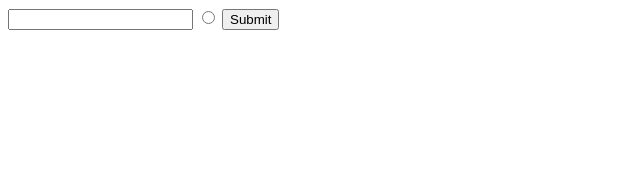
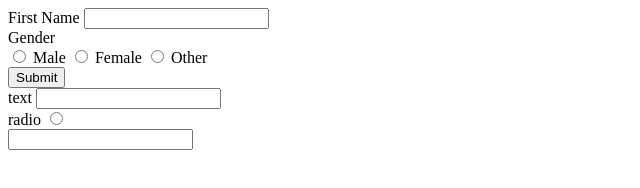
Before and after one commit to rcmonsayac/AvionSchool, a plain HTML site: page form.html in a window 1280 px wide. Shown: the whole page, without its empty margins (0-640 px from the left). Drawn offline with Linux system fonts and the light colour scheme.

Commit message:
forms lesson

```diff
--- a/form.html
+++ b/form.html
@@ -3,13 +3,45 @@
 <head>
     <meta charset="UTF-8">
     <meta name="viewport" content="width=device-width, initial-scale=1.0">
-    <title>Document</title>
+    <title>Forms</title>
 </head>
 <body>
-    <form>
-        <input type="text" name="first_name" id="first_name" class="form-input"/>
-        <input type="radio" name="male" id="male" class="form-input" />
-        <input type="submit" class="form-input button" id="submit-button">
+    <form action="index.html" target="_blank" method="POST">
+        <label>First Name</label>
+        <input type="text" name="first-name" id="first-name" class="form-input">
+
+        <div>
+            <label>Gender</label><br>
+            <input type="radio" name="gender" value="male" id="male" class="form-input">
+            <label for="male">Male</label>
+            <input type="radio" name="gender" value="female" id="female" class="form-input">
+            <label for="female">Female</label>
+            <input type="radio" name="gender" value="other" id="other" class="form-input">
+            <label for="other">Other</label>
+        </div>
+
+        <input type="submit" value="Submit" id="submit-button" class="form-input button">
     </form>
 </body>
 </html>
+
+<div class="form-group">
+    <label>
+        text
+    </label>
+    <input input="text" class="form-input" />
+</div>
+
+<div class="form-group">
+    <label>
+        radio
+    </label>
+    <input input type="radio" class="form-input" />
+</div>
+
+<div class="form-group">
+    <label>
+
+    </label>
+    <input class="form-input" />
+</div>
```
Also changed, not shown: ResumeExercise/resume-rommel.html (+8 -4 lines), survey-partial.html (added).
